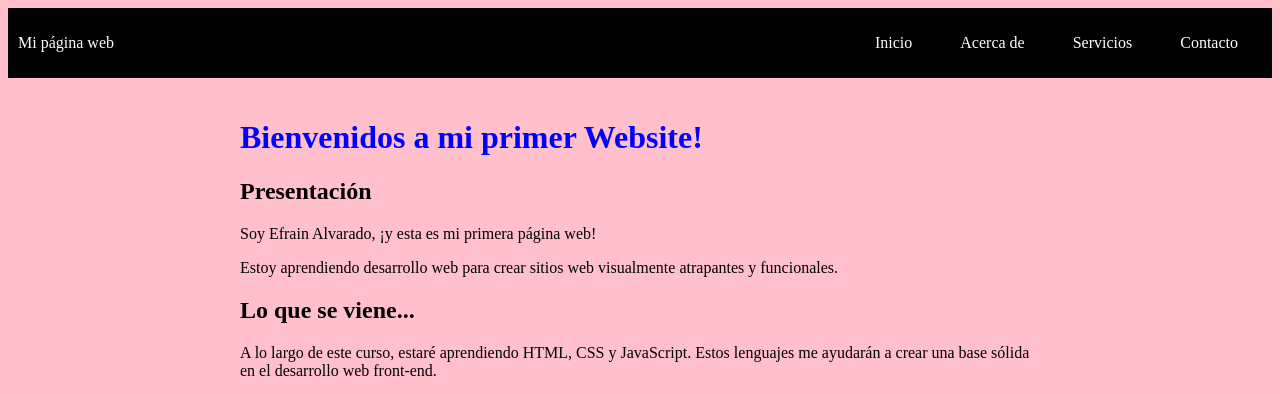
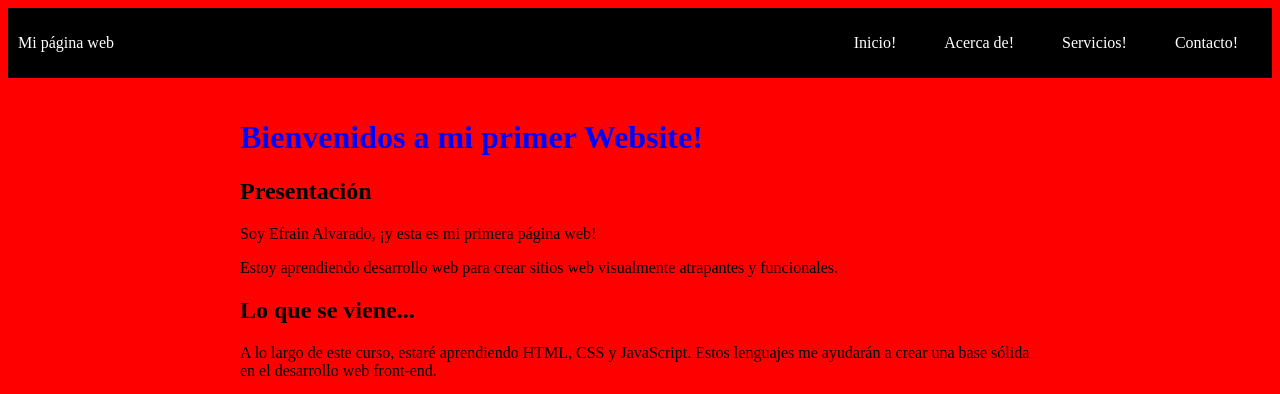
Before and after one commit to efrainjad/mireporemote, a plain HTML site: page index.html in a window 1280 px wide. Shown: the top 394 px of the page. Drawn offline with Linux system fonts and the light colour scheme.

Commit message:
probando repo remoto

```diff
--- a/index.html
+++ b/index.html
@@ -12,10 +12,10 @@
         <nav class="navbar" role="navigation">
           <a href="#" class="brand">Mi página web</a>
           <ul class="nav-links">
-            <li><a href="index.html">Inicio</a></li>
-            <li><a href="about.html">Acerca de</a></li>
-            <li><a href="services.html">Servicios</a></li>
-            <li><a href="contact.html">Contacto</a></li>
+            <li><a href="index.html">Inicio!</a></li>
+            <li><a href="about.html">Acerca de!</a></li>
+            <li><a href="services.html">Servicios!</a></li>
+            <li><a href="contact.html">Contacto!</a></li>
           </ul>
         </nav>
         <button class="button-menu-toggle">Menu</button>
--- a/style.css
+++ b/style.css
@@ -1,5 +1,5 @@
 body {
-  background-color: pink;
+  background-color: red;
 }
 
 h1{
```
